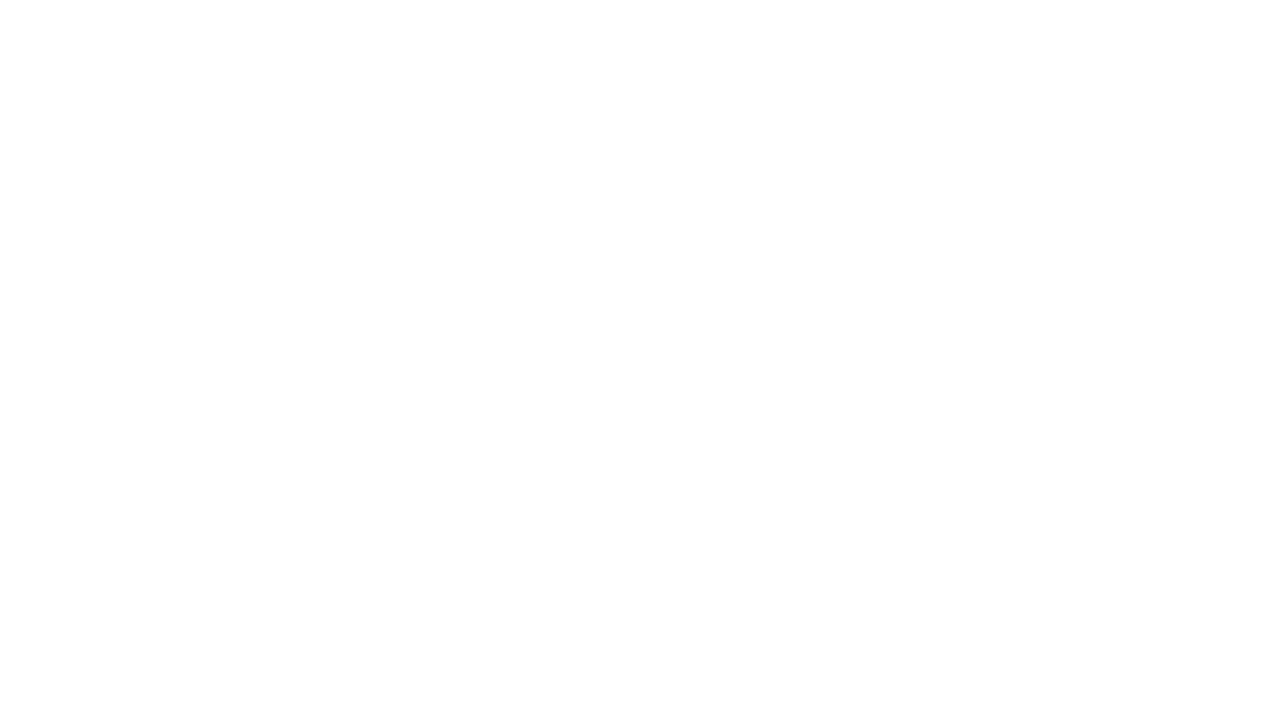
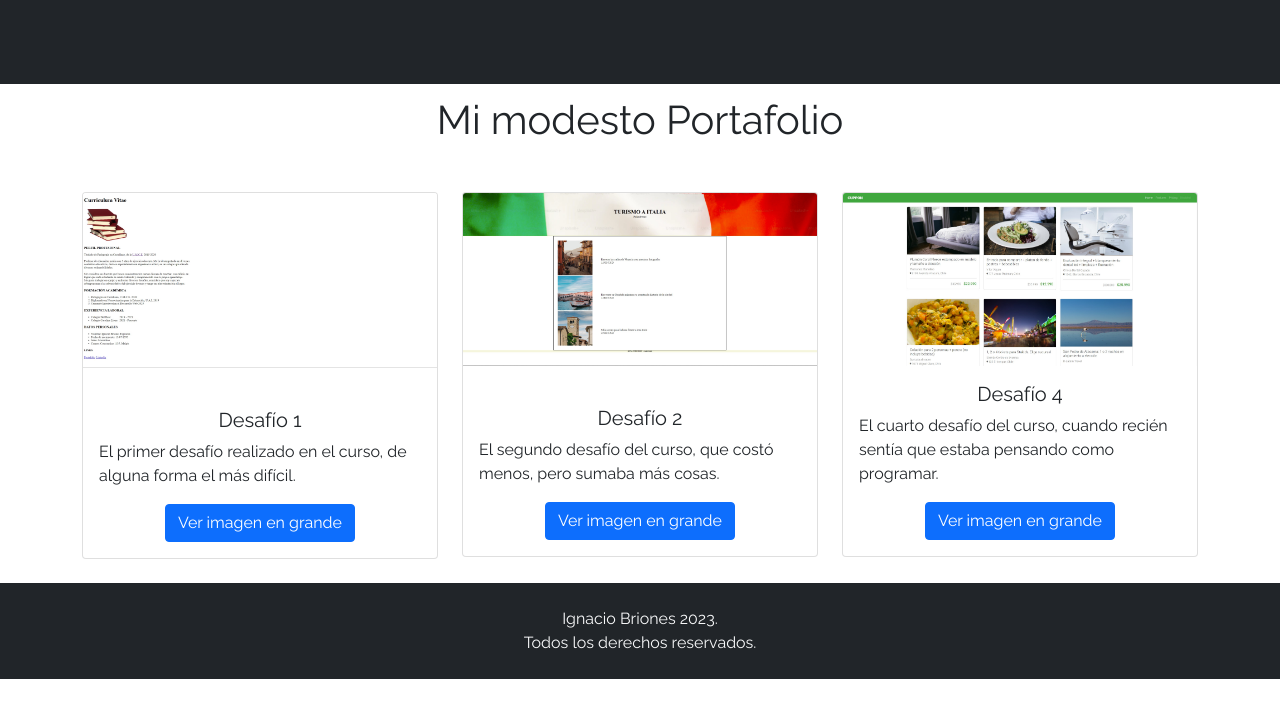
Before and after one commit to KarlaCeledon/Desafio6-Fork-Borrar, a plain HTML site: page portafolio.html in a window 1280 px wide. Drawn offline with nearby package versions, Linux system fonts and the light colour scheme; grey boxes are pictures that could not be loaded.

Commit message:
Todo listo, corregido y revisado una vez

```diff
--- a/index.html
+++ b/index.html
@@ -30,6 +30,11 @@
     <link
       rel="stylesheet"
       href="assets/css/estilos.css" />
+
+      <link
+      rel="icon"
+      type="image/png"
+      href="./assets/img/favicon-libro.png" />
   </head>
 
   <body>
--- a/portafolio.html
+++ b/portafolio.html
@@ -0,0 +1,131 @@
+<!DOCTYPE html>
+<html lang="en">
+  <head>
+    <meta charset="UTF-8" />
+    <meta
+      http-equiv="X-UA-Compatible"
+      content="IE=edge" />
+    <meta
+      name="viewport"
+      content="width=device-width, initial-scale=1.0" />
+    <link
+      rel="preconnect"
+      href="https://fonts.googleapis.com" />
+    <link
+      rel="preconnect"
+      href="https://fonts.gstatic.com"
+      crossorigin />
+    <link
+      href="https://fonts.googleapis.com/css2?family=Raleway:wght@400;700&display=swap"
+      rel="stylesheet" />
+    <link
+      href="https://cdn.jsdelivr.net/npm/bootstrap@5.1.3/dist/css/bootstrap.min.css"
+      rel="stylesheet"
+      integrity="sha384-1BmE4kWBq78iYhFldvKuhfTAU6auU8tT94WrHftjDbrCEXSU1oBoqyl2QvZ6jIW3"
+      crossorigin="anonymous" />
+    <title>Ignacio Briones</title>
+    <script
+      src="https://kit.fontawesome.com/193eac7000.js"
+      crossorigin="anonymous"></script>
+    <link
+      rel="stylesheet"
+      href="assets/css/estilos.css" />
+      <link
+      rel="icon"
+      type="image/png"
+      href="./assets/img/favicon-libro.png" />
+  </head>
+
+  <body>
+    <nav class="navbar navbar-expand-lg navbar-dark bg-dark fixed-top">
+      <div class="container">
+        <a
+          class="navbar-brand"
+          href="#">
+          <video
+            width="125"
+            height="50"
+            autoplay
+            loop
+            muted>
+            <source
+              src="./assets/img/logov.mp4"
+              type="video/mp4" />
+            Tu navegador no soporta el elemento de video.
+          </video>
+        </a>
+      </div>
+    </nav>
+
+    <div class="container pt-5 ">
+      <h1 class="text-center mt-5">Mi modesto Portafolio</h1>
+      <div class="row mt-5">
+        <div class="col-md-4">
+          <div class="card mb-4">
+            <img
+              src="./assets/img/desafio1.jpg"
+              class="card-img-top"
+              alt="Imagen del desafío 1" />
+            <div class="card-body d-flex flex-column justify-content-end align-items-center">
+              <h5 class="card-title">Desafío 1</h5>
+              <p class="card-text">El primer desafío realizado en el curso, de alguna forma el más  difícil.</p>
+              <a
+                href="./assets/img/desafio1.jpg"
+                target="_blank"
+                class="btn btn-primary"
+                >Ver imagen en grande</a
+              >
+            </div>
+          </div>
+        </div>
+        <div class="col-md-4">
+          <div class="card mb-4">
+            <img
+              src="./assets/img/desafio2.jpg"
+              class="card-img-top"
+              alt="Imagen del desafío 2" />
+            <div class="card-body d-flex flex-column justify-content-end align-items-center">
+              <h5 class="card-title">Desafío 2</h5>
+              <p class="card-text">El segundo desafío del curso, que costó menos, pero sumaba más cosas.</p>
+              <a
+                href="./assets/img/desafio2.jpg"
+                target="_blank"
+                class="btn btn-primary"
+                >Ver imagen en grande</a
+              >
+            </div>
+          </div>
+        </div>
+        <div class="col-md-4">
+          <div class="card mb-4">
+            <img
+              src="./assets/img/desafio3.jpg"
+              class="card-img-top"
+              alt="Imagen del desafío 4" />
+            <div class="card-body d-flex flex-column justify-content-end align-items-center">
+              <h5 class="card-title">Desafío 4</h5>
+              <p class="card-text">El cuarto desafío del curso, cuando recién sentía que estaba pensando como programar.</p>
+              <a
+                href="./assets/img/desafio3.jpg"
+                target="_blank"
+                class="btn btn-primary"
+                >Ver imagen en grande</a
+              >
+            </div>
+          </div>
+        </div>
+      </div>
+    </div>
+
+    <!-- Footer -->
+    <footer class="bg-dark text-center text-light p-4">
+      <p class="mb-0">Ignacio Briones 2023. <br>Todos los derechos reservados.</p>
+    </footer>
+    <!-- Finaliza Footer -->
+
+    <script
+      src="https://cdn.jsdelivr.net/npm/bootstrap@5.1.3/dist/js/bootstrap.bundle.min.js"
+      integrity="sha384-ka7Sk0Gln4gmtz2MlQnikT1wXgYsOg+OMhuP+IlRH9sENBO0LRn5q+8nbTov4+1p"
+      crossorigin="anonymous"></script>
+  </body>
+</html>
```
Also changed, not shown: assets/css/portafolio.css (added), assets/img/desafio1.jpg (added), assets/img/desafio2.jpg (added), assets/img/desafio3.jpg (added), assets/img/favicon-libro.png (added).
